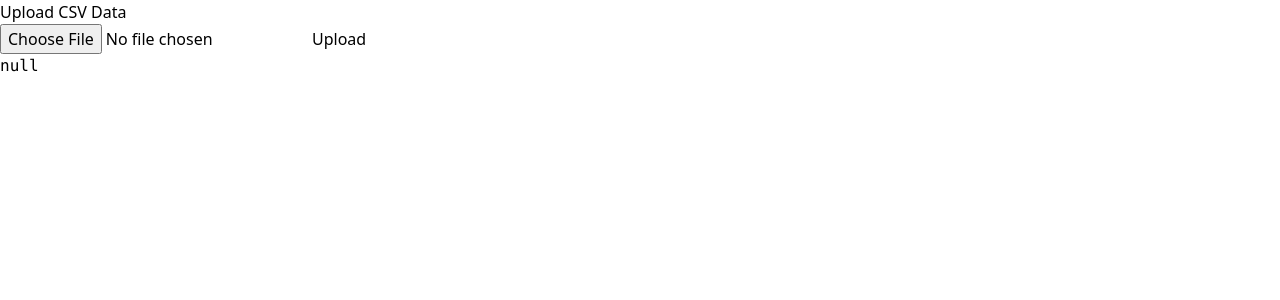
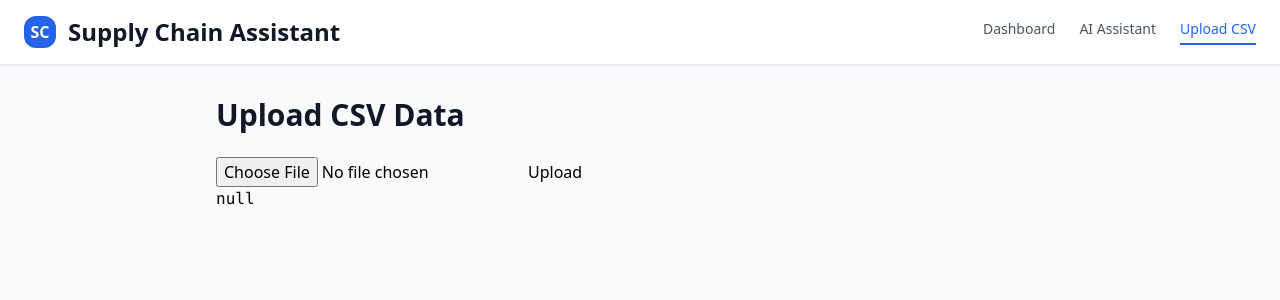
Before and after one commit to choubey-abhishek/supply_chain_assistant, a React (Vite) app in the folder frontend/: page /upload in a window 1280 px wide. Shown: the top 300 px of the page. Built offline with nearby package versions, Linux system fonts and the light colour scheme.

Commit message:
Update Upload.jsx

```diff
--- a/frontend/src/pages/Upload.jsx
+++ b/frontend/src/pages/Upload.jsx
@@ -1,17 +1,27 @@
-import FileUpload from "../components/FileUpload"
+import FileUpload from "../components/FileUpload";
 
-export default function Upload(){
+export default function Upload() {
+  return (
+    <div className="min-h-screen bg-gray-50">
+      {/* Navbar - same as Dashboard */}
+      <nav className="bg-white shadow-sm border-b">
+        <div className="max-w-7xl mx-auto px-6 py-4 flex justify-between items-center">
+          <div className="flex items-center gap-3">
+            <div className="w-8 h-8 bg-blue-600 text-white rounded-xl flex items-center justify-center font-bold">SC</div>
+            <h1 className="text-2xl font-bold text-gray-900">Supply Chain Assistant</h1>
+          </div>
+          <div className="flex gap-6 text-sm font-medium">
+            <a href="/" className="text-gray-600 hover:text-gray-900">Dashboard</a>
+            <a href="/assistant" className="text-gray-600 hover:text-gray-900">AI Assistant</a>
+            <a href="/upload" className="text-blue-600 border-b-2 border-blue-600 pb-1">Upload CSV</a>
+          </div>
+        </div>
+      </nav>
 
-return(
-
-<div>
-
-<h1>Upload CSV Data</h1>
-
-<FileUpload/>
-
-</div>
-
-)
-
+      <div className="max-w-4xl mx-auto px-6 py-8">
+        <h2 className="text-3xl font-semibold text-gray-900 mb-6">Upload CSV Data</h2>
+        <FileUpload />
+      </div>
+    </div>
+  );
 }
```
